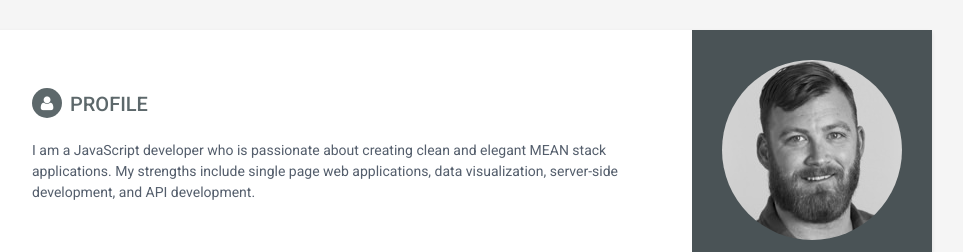
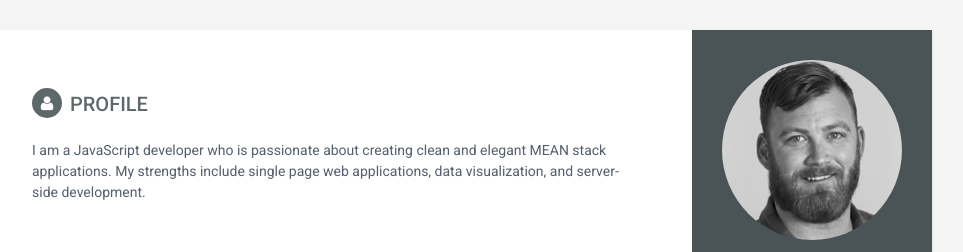
Before and after one commit to ebrauch/ebrauch.github.io, a website: page resume.html in a window 1280 px wide. Shown: the top 252 px of the page, without its empty margins (188-1151 px from the left). Drawn offline with Linux system fonts and the light colour scheme.

Commit message:
added resume

```diff
--- a/resume.html
+++ b/resume.html
@@ -71,7 +71,7 @@
             <section class="section summary-section">
                 <h2 class="section-title"><i class="fa fa-user"></i>Profile</h2>
                 <div class="summary">
-                    <p>I am a JavaScript developer who is passionate about creating clean and elegant MEAN stack applications.  My strengths include single page web applications, data visualization, server-side development, and API development.</p>
+                    <p>I am a JavaScript developer who is passionate about creating clean and elegant MEAN stack applications.  My strengths include single page web applications, data visualization, and server-side development.</p>
                 </div><!--//summary-->
             </section><!--//section-->
             <section class="skills-section section">
```
